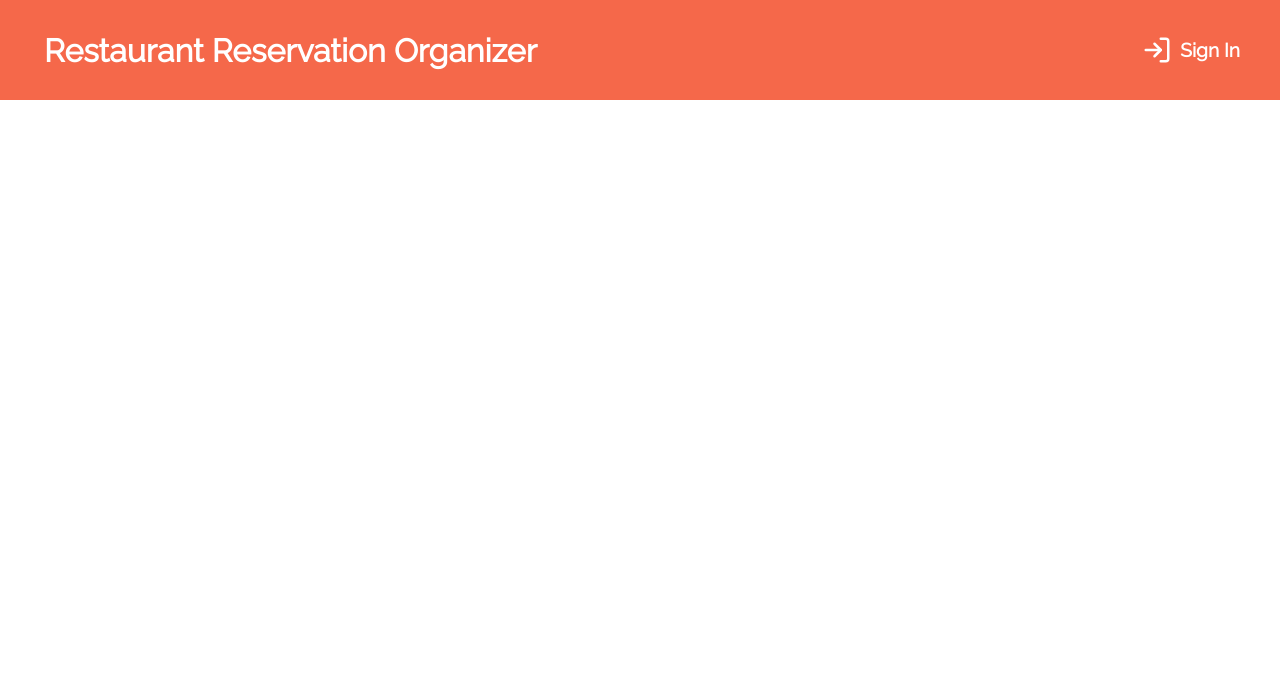
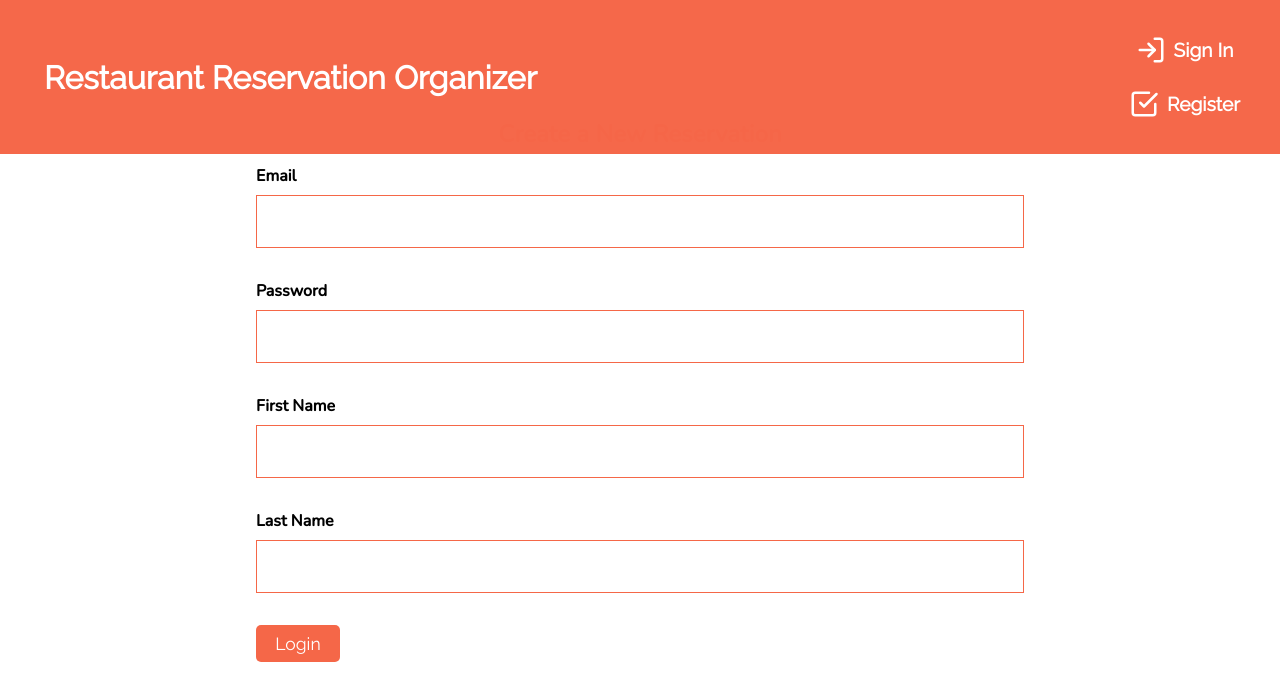
Before and after one commit to 4156-ASE/Event-Management-Frontend, a React (Create React App) app: page /signup in a window 1280 px wide. Shown: the top 700 px of the page. Built offline with nearby package versions, Linux system fonts and the light colour scheme; no server answers.

Commit message:
add register form

```diff
--- a/src/App.tsx
+++ b/src/App.tsx
@@ -4,6 +4,7 @@ import Navbar from './components/layout/Navbar';
 import CreateEventForm from './components/event/CreateEventForm';
 import Events from './components/event/Events';
 import Profile from './components/profile/Profile';
+import CreateProfileForm from './components/profile/CreateProfileForm';
 import Landing from './components/layout/Landing';
 import SingleEvent from './components/event/SingleEvent';
 import AuthContextProvider, { AuthContext } from './components/auth/AuthContextProvider';
@@ -52,6 +53,7 @@ const App = () => {
           <Route path="/event/:id" element={<SingleEvent />} />
           <Route path="/event/details/:id" element={<SingleEventDetails />} />
           <Route path="/signin" element={<Signin />} />
+          <Route path="/signup" element={<CreateProfileForm />} />
         </Routes>
         <Navbar />
       </BrowserRouter>
--- a/src/components/layout/Navbar.tsx
+++ b/src/components/layout/Navbar.tsx
@@ -1,6 +1,6 @@
 import { Link } from 'react-router-dom';
 import { CgEventbrite } from 'react-icons/cg';
-import { FiLogIn } from 'react-icons/fi';
+import { FiCheckSquare, FiLogIn } from 'react-icons/fi';
 import {
   IoTodayOutline,
   IoAddCircleOutline,
@@ -39,6 +39,14 @@ const Navbar = () => {
             <FiLogIn size={30} />
             <div className="center p-title">
               <span>Sign In</span>
+            </div>
+          </div>
+        </Link>
+        <Link to="/signup">
+          <div className="center">
+            <FiCheckSquare size={30} />
+            <div className="center p-title">
+              <span>Register</span>
             </div>
           </div>
         </Link>
--- /dev/null
+++ b/src/components/profile/CreateProfileForm.tsx
@@ -0,0 +1,113 @@
+import React, { useContext, useState } from 'react';
+import axios from 'axios';
+import { Grid } from '@mui/material';
+import { AuthContext } from '../auth/AuthContextProvider';
+import { Navigate } from 'react-router-dom';
+axios.defaults.baseURL = 'http://localhost:8000';
+type FormData = {
+  email: string;
+  password: string;
+  last_name: string;
+  first_name: string;
+};
+
+const CreateProfileForm: React.FC = () => {
+  const [formData, setFormData] = useState<FormData>({
+    email: '',
+    password: '',
+    last_name: '',
+    first_name: '',
+  });
+
+  const { auth } = useContext(AuthContext);
+
+  const handleChange = (e: React.ChangeEvent<HTMLInputElement>) => {
+    setFormData({ ...formData, [e.target.name]: e.target.value });
+  };
+
+  const handleSubmit = async (e: React.FormEvent<HTMLFormElement>) => {
+    e.preventDefault();
+
+    const postData = {
+      ...formData,
+    };
+    axios.post('/auth/signup', postData, {
+    headers: { 'Content-Type': 'application/json' },
+    withCredentials: true})
+    .then((response) => {console.log(response)})
+    .catch((error) => {
+      const message = error.response.data.message
+      alert(message);});
+  };
+  return (
+      <div className="content flex-center">
+      <div style={{ width: '60%' }}>
+        <div className="flex-center">
+          <h1 className="large text-primary">Create a New Reservation</h1>
+        </div>
+        <form onSubmit={handleSubmit}>
+          <div className="form">
+            <Grid container justifyContent="flex-start">
+              <h4>Email</h4>
+            </Grid>
+            <input
+              type="text"
+              name="email"
+              value={formData.email}
+              onChange={handleChange}
+              required
+            />
+          </div>
+
+          <div className="form">
+            <Grid container justifyContent="flex-start">
+              <h4>Password</h4>
+            </Grid>
+            <input
+              type="password"
+              name="password"
+              value={formData.password}
+              onChange={handleChange}
+              required
+            />
+          </div>
+
+          <div className="form">
+            <Grid container justifyContent="flex-start">
+              <h4>First Name</h4>
+            </Grid>
+            <input
+              type="text"
+              name="first_name"
+              value={formData.first_name}
+              onChange={handleChange}
+              required
+            />
+          </div>
+
+          <div className="form">
+            <Grid container justifyContent="flex-start">
+              <h4>Last Name</h4>
+            </Grid>
+            <input
+              type="text"
+              name="last_name"
+              value={formData.last_name}
+              onChange={handleChange}
+              required
+            />
+          </div>
+
+
+          <Grid container justifyContent="flex-start">
+            <button className="btn" type="submit">
+              Login
+            </button>
+          </Grid>
+        </form>
+      </div>
+    </div>
+    );
+};
+
+export default CreateProfileForm;
--- a/src/components/profile/Profile.tsx
+++ b/src/components/profile/Profile.tsx
@@ -1,3 +1,4 @@
+import CreateProfileForm from './CreateProfileForm';
 import ProfileContextProvider from './ProfileContextProvider';
 import ProfileForm from './ProfileForm';
 
@@ -5,6 +6,7 @@ const Profile = () => {
   return (
     <ProfileContextProvider>
       <ProfileForm />
+      <CreateProfileForm />
     </ProfileContextProvider>
   );
 };
--- a/src/components/profile/ProfileForm.tsx
+++ b/src/components/profile/ProfileForm.tsx
@@ -28,7 +28,6 @@ const ProfileForm = () => {
   });
 
   const handleUpdate = handleSubmit((data) => {
-    // TODO: replace user id
     axios
       .patch('/users/me/' + localStorage.getItem('userID'), data, {
         headers: { 'Content-Type': 'application/json' },
```
